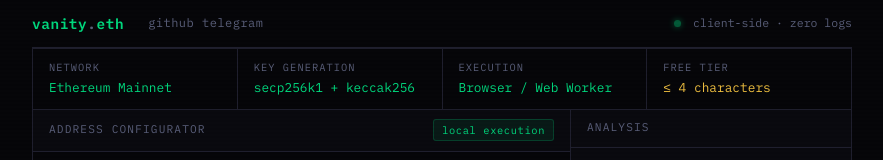
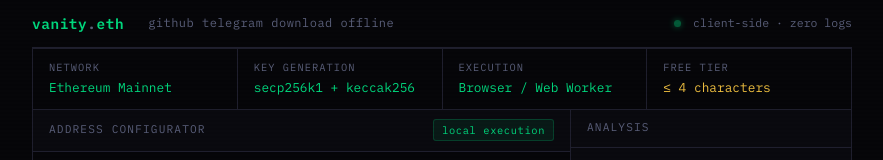
Before and after one commit to dimory45-glitch/eth-vanity, a plain HTML site: page index.html in a window 1280 px wide. Shown: the top 160 px of the page, without its empty margins (198-1081 px from the left). Drawn offline with Linux system fonts and the light colour scheme.

Commit message:
index.html

```diff
--- a/index.html
+++ b/index.html
@@ -311,6 +311,7 @@
     <div class="topbar-links">
       <a class="topbar-link" href="https://github.com/dimory45-glitch/eth-vanity" target="_blank">github</a>
       <a class="topbar-link" href="https://t.me/ethvanitygenerator_bot" target="_blank">telegram</a>
+      <a class="topbar-link" href="#" onclick="downloadOffline();return false;">download offline</a>
     </div>
   </div>
   <div class="topbar-right">
@@ -739,6 +740,13 @@
   navigator.clipboard.writeText(t).then(()=>{const o=btn.textContent;btn.textContent='copied';setTimeout(()=>btn.textContent=o,1500);});
 }
 
+function downloadOffline(){
+  const blob = new Blob([document.documentElement.outerHTML], {type:'text/html'});
+  const a = document.createElement('a');
+  a.href = URL.createObjectURL(blob);
+  a.download = 'vanity-eth-offline.html';
+  a.click();
+}
 startBtn.addEventListener('click',()=>running?stopGen():startGen());
 patInput.addEventListener('keydown',e=>{if(e.key==='Enter'&&!running)startGen();});
 
```
